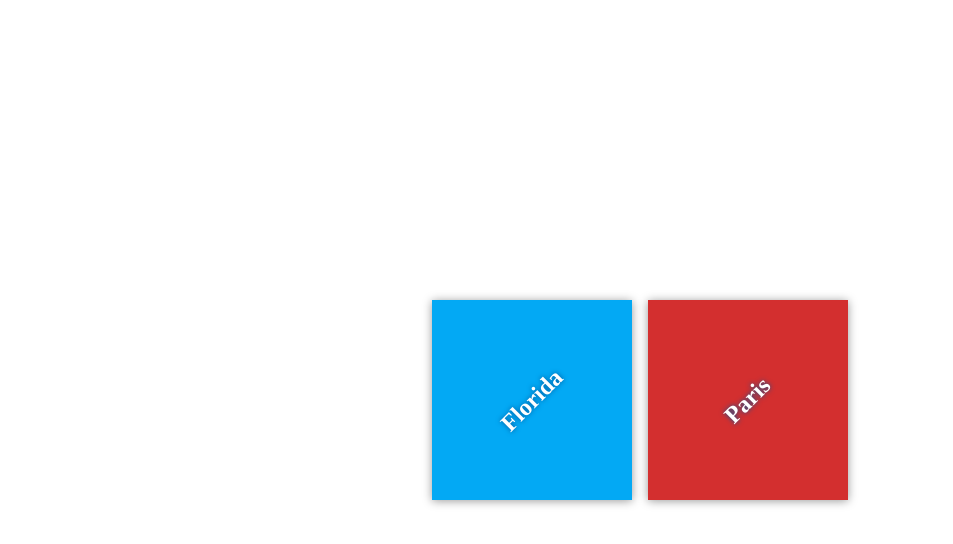
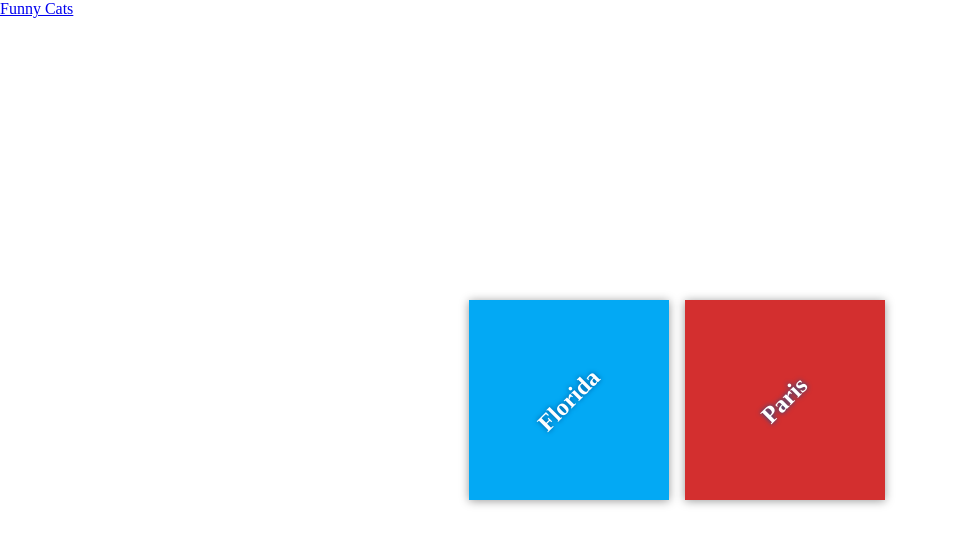
Before and after one commit to abdelazizsamy/my-travel-plans, a plain HTML site: page index.html in a window 1280 px wide. Shown: the whole page, without its empty margins (0-953 px from the left). Drawn offline with Linux system fonts and the light colour scheme.

Commit message:
Add a site

```diff
--- a/index.html
+++ b/index.html
@@ -7,7 +7,7 @@
 <link rel="stylesheet" href="css/app.css">
 </head>
 <body>
-
+<a href="https://thecatapi.com/api/images/get?format=src&type=gif" target="_blank">Funny Cats</a>
 <div class="container">
 <div class="destination-container">
 <div class="destination" id="florida">
```
